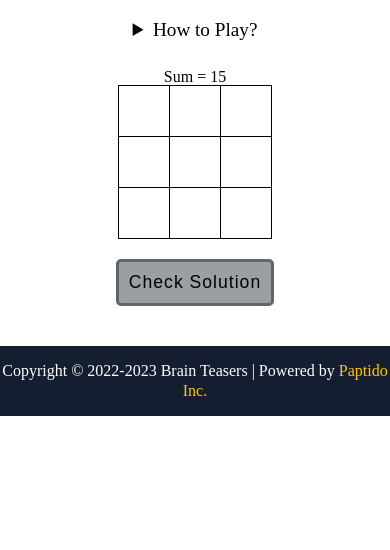
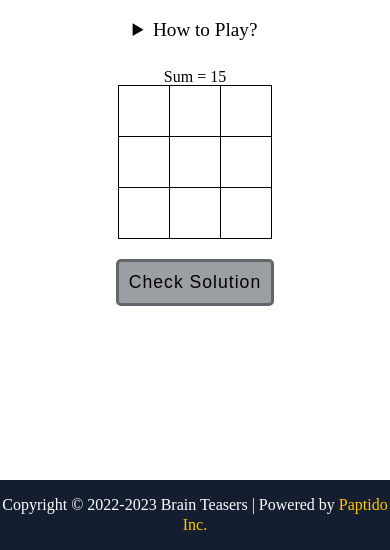
Before and after one commit to SukhbirChung/A-Magic-Square, a plain HTML site: page index.html in a window 390 px wide. Shown: the part 294-844 px from the top of the page. Drawn offline with Linux system fonts and the light colour scheme; a web font is replaced by a local one.

Commit message:
Made the footer go to the very bottom of page on small screens.

```diff
--- a/index.css
+++ b/index.css
@@ -17,6 +17,13 @@ html {
     font-family: var(--base-font-family);
     font-size: var(--base-font-size);
     scroll-behavior: smooth;
+}
+
+body {
+    min-height: 100vh;
+    display: flex;
+    flex-direction: column;
+    justify-content: space-between;
 }
 
 sup {
--- a/index.html
+++ b/index.html
@@ -57,7 +57,7 @@ Example
                         <li>Sum of all the 3 columns is 15</li>
                         <li>Sum of both the diagonals is 15</li>
                     </ul>
-                    <img src="../Images/example.png" alt="Example of 3x3 grid" />
+                    <img src="Images/example.png" alt="Example of 3x3 grid" />
                 </div>
             </details>
 
```
